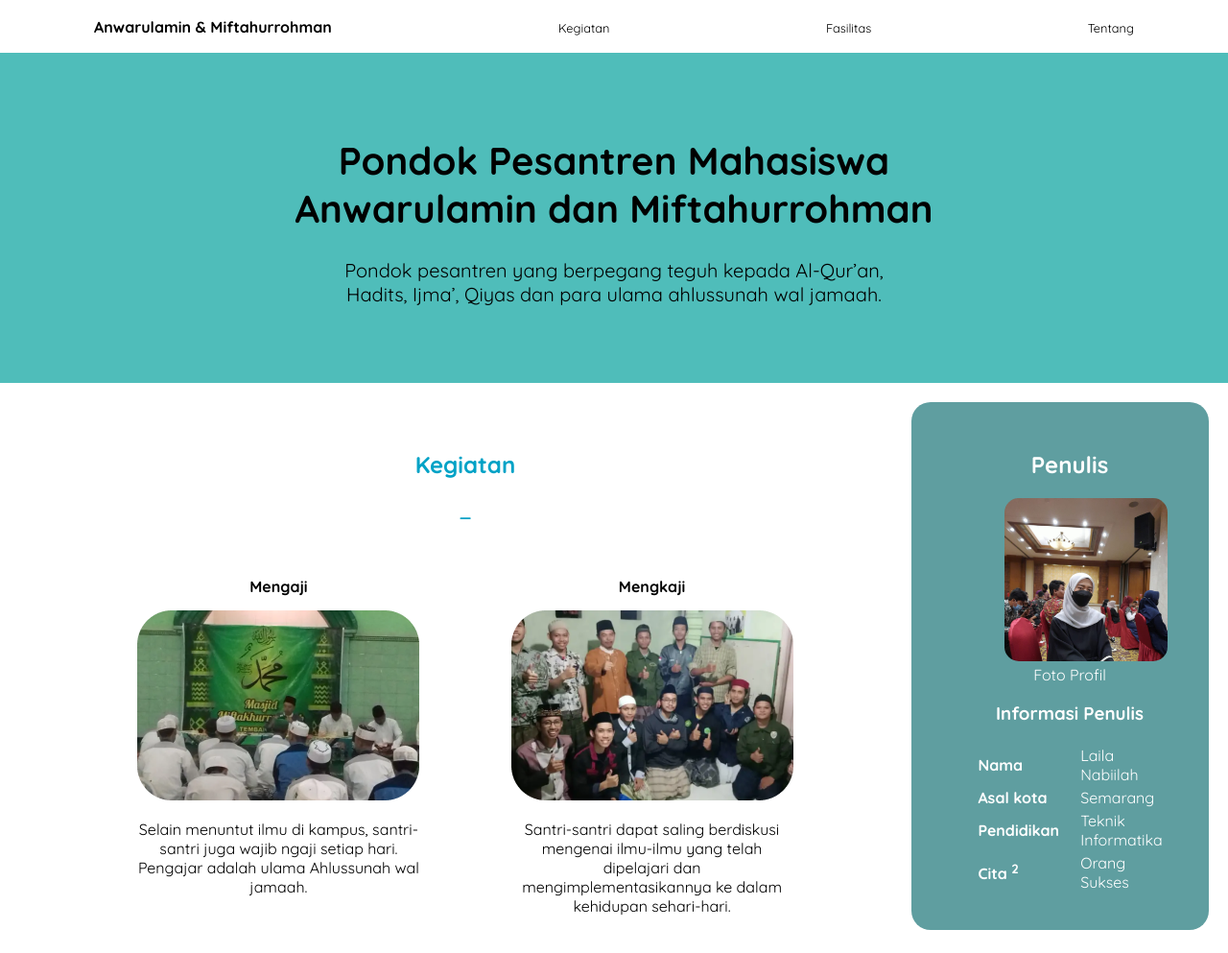
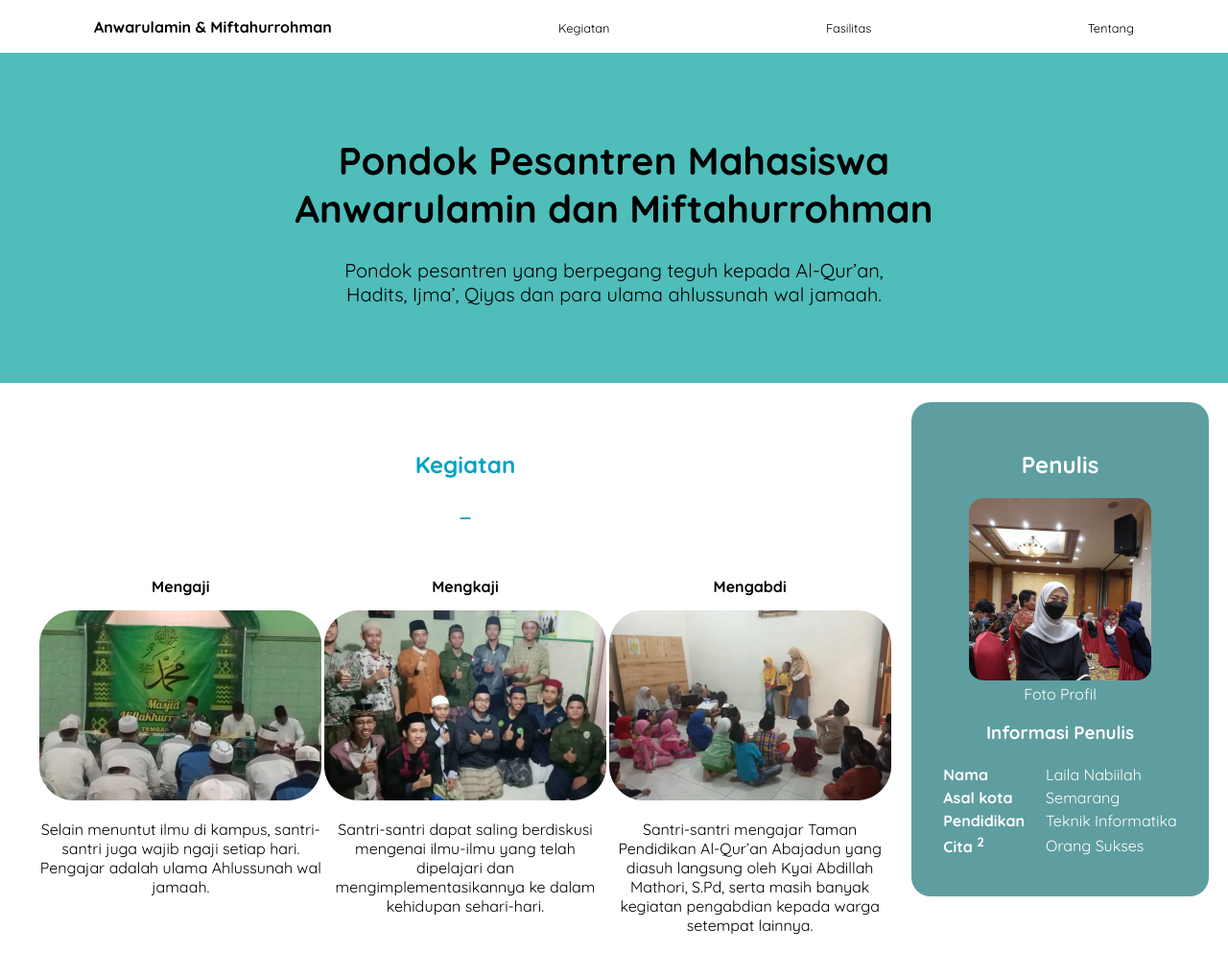
Before and after one commit to lailanabiilah/web_pp, a plain HTML site: page index.html in a window 1280 px wide. Shown: the top 993 px of the page at 96% size. Drawn offline with Linux system fonts and the light colour scheme.

Commit message:
add responsive

```diff
--- a/assets/style.css
+++ b/assets/style.css
@@ -67,7 +67,6 @@ aside h2,aside h3{
 aside{
     float: right;
     width: 25%;
-    padding-left: 20px;
     border-radius: 20px;
     background-color: cadetblue;
     align-items: center;
@@ -191,7 +190,9 @@ footer{
     text-align: center;
 }
 .me img{
-    width: 170px;
+    width: 100%;
+    /* max-width: 170px; */
+    height: auto;
     border-radius: 15px;
 }
 .me{
@@ -202,6 +203,8 @@ footer{
 }
 .card{
     margin: 6%;
+    margin-left: auto;
+    margin-right: auto;
     border-radius: 5px;
     padding: 20px;
     margin-top: 0px;
@@ -256,4 +259,7 @@ footer{
             width: 100%;
             padding: 0;
         }
+        .me img{
+            width: 25%;
+        }
     }
```
